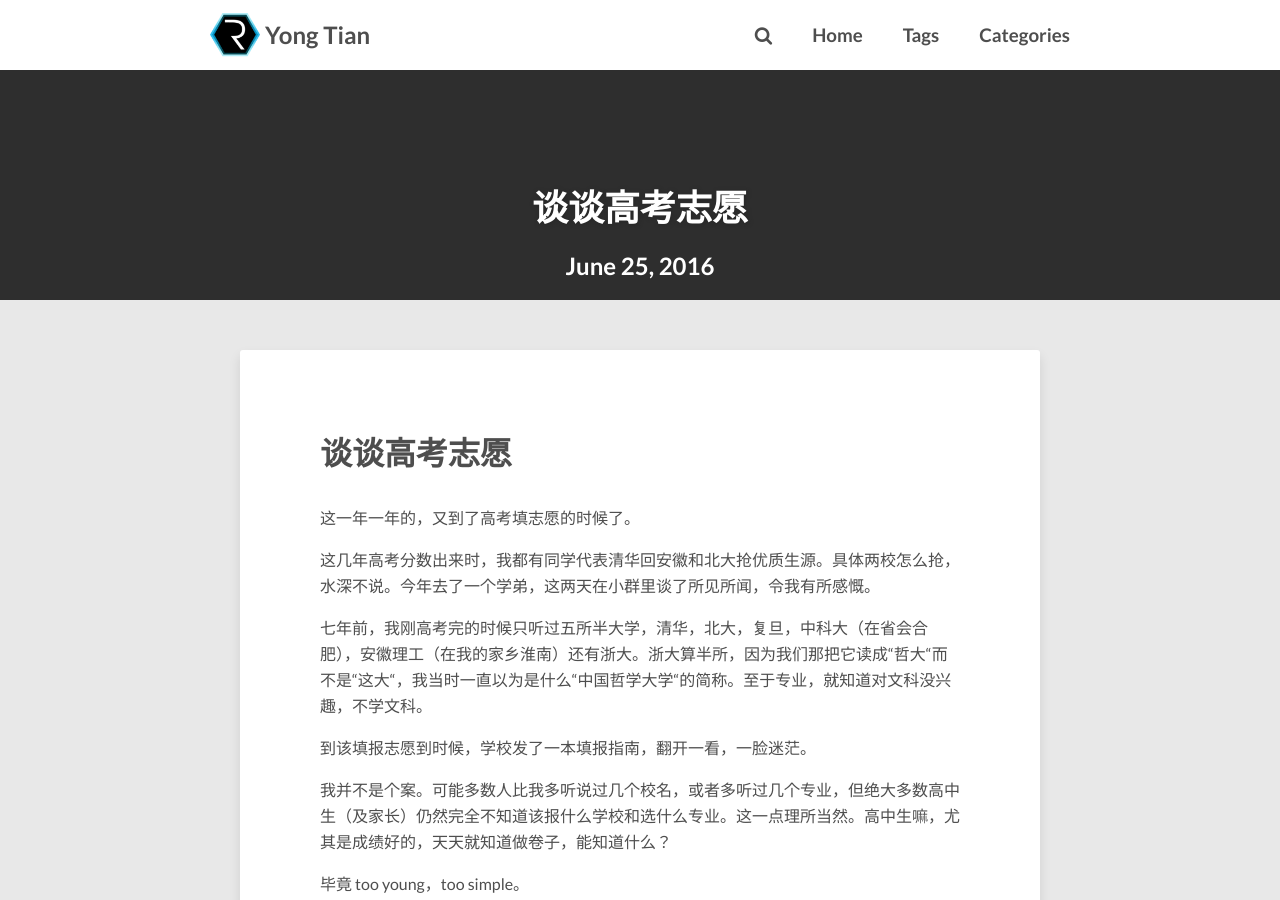
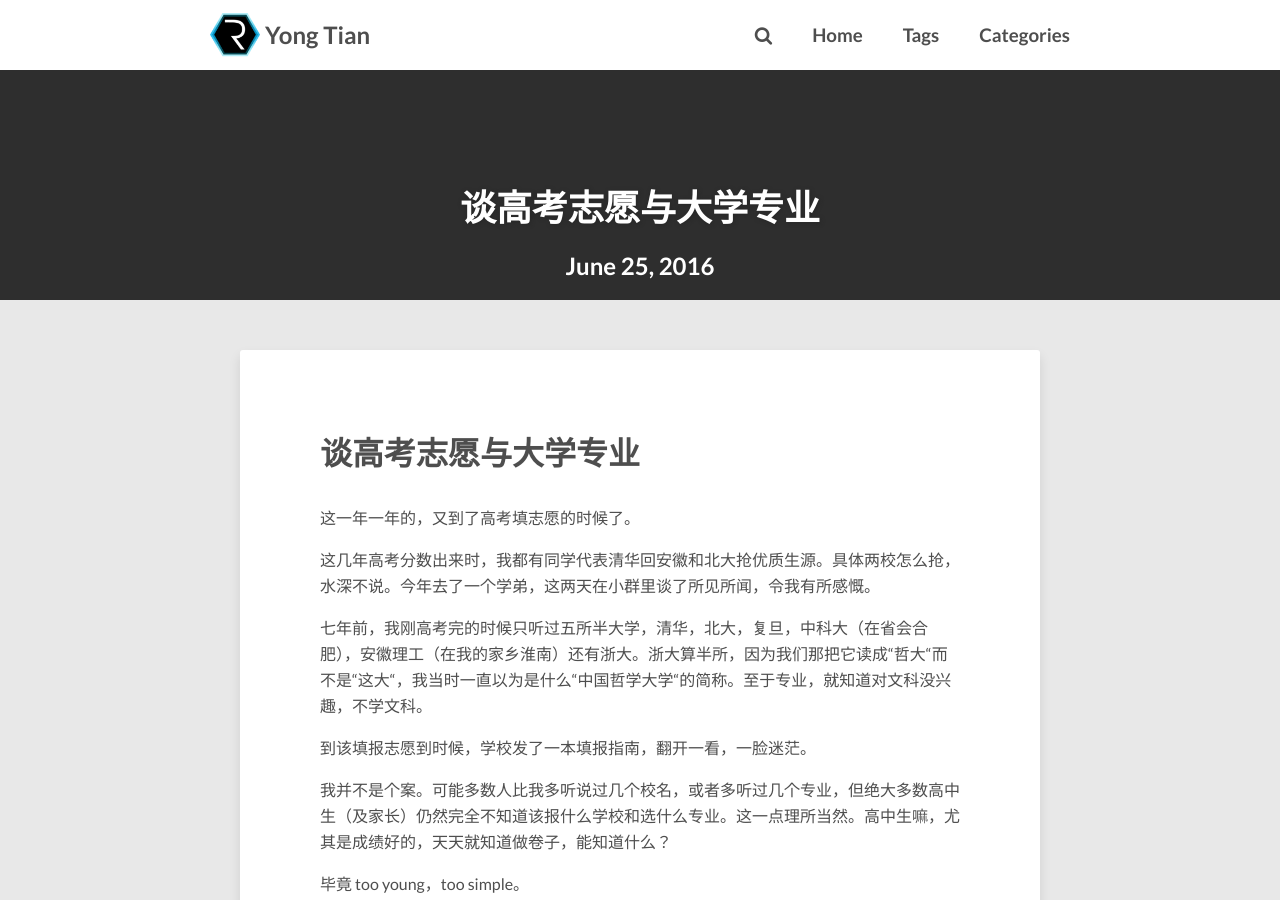
Before and after one commit to pawnty/pawnty.github.io, a Jekyll site: the page built from _posts/2016-06-25-major-picking.md, in a window 1280 px wide and 900 px high. Built offline with Jekyll 4.4.1, drawn with Linux system fonts in a browser that asks for light colours; nearby versions of some CDN libraries; comment, search, counter and statistics services are not loaded.

Commit message:
Published with https://stackedit.io/

```diff
--- a/_posts/2016-06-25-major-picking.md
+++ b/_posts/2016-06-25-major-picking.md
@@ -1,6 +1,6 @@
 ---
 layout: post
-title: 谈谈高考志愿
+title: 谈高考志愿与大学专业
 description: "又一年高考填志愿随想"
 modified: 2016-06-25
 tags: [draft]
```
